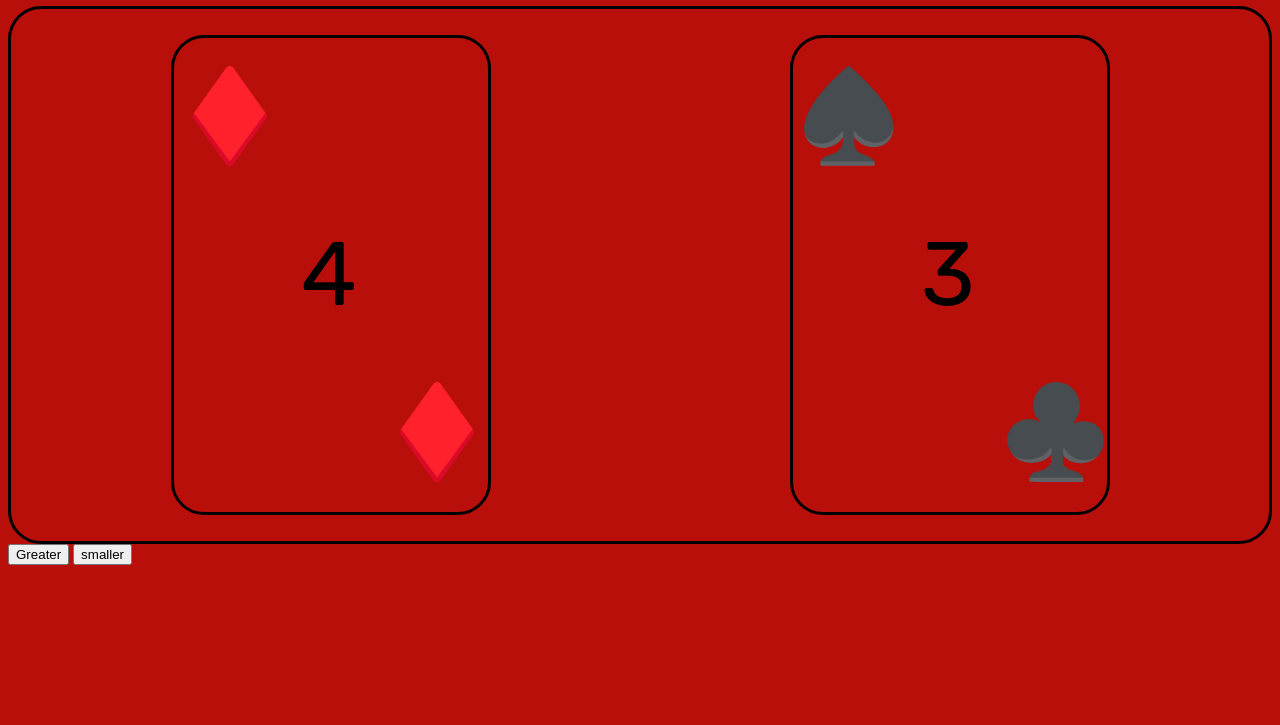
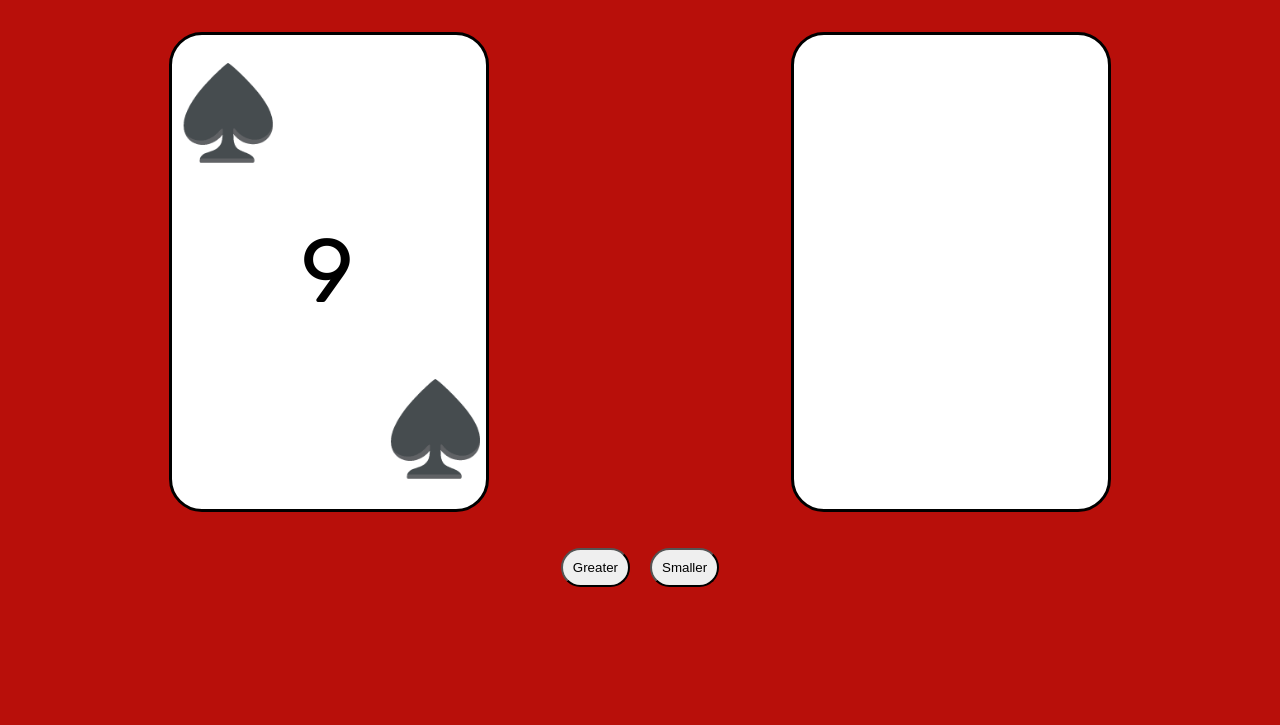
Before and after one commit to augusto-gs/202309-w3ch2-augusto-gomez, a plain HTML site: page index.html in a window 1280 px wide. Shown: the part 75-800 px from the top of the page. Drawn offline with Linux system fonts and the light colour scheme.

Commit message:
Add functions to generate cards values on web interface

```diff
--- a/index.html
+++ b/index.html
@@ -15,25 +15,26 @@
 
 <body>
   <header>
-    <h1>Guessing game: Greater or smaller</h1>
+    <h1 class="game-title">Guessing game: Greater or smaller</h1>
   </header>
   <main>
     <div class="cards-field">
       <ul class="card-field user-card">
-        <li class="top-left-suit">♦️</li>
-        <li class="center-number">4</li>
-        <li class="bottom-right-number">♦️</li>
+        <li class="top-left-suit user-card-suit"></li>
+        <li class="center-number user-character"></li>
+        <li class="bottom-right-suit user-card-suit"></li>
       </ul>
       <ul class="card-field invisible-card">
-        <li class="top-left-suit">♠️</li>
-        <li class="center-number">3</li>
-        <li class="bottom-right-number">♣️</li>
+        <li class="top-left-suit invisible-card-suit"></li>
+        <li class="center-number invisible-character"></li>
+        <li class="bottom-right-suit invisible-card-suit"></li>
       </ul>
     </div>
-    <div>
-      <button type="button">Greater</button>
-      <button type="button">smaller</button>
+    <div class="button-container">
+      <button type="button" class="button comparative-buttons">Greater</button>
+      <button type="button" class="button comparative-buttons">Smaller</button>
     </div>
+
   </main>
 </body>
 
--- a/js/index.js
+++ b/js/index.js
@@ -42,8 +42,35 @@ const getMatchResult = () => {
   const cardComparation = [invisibleCard, userCard];
 
   if (invisibleCard.cardValues < userCard.cardValues) {
-    return cardComparation.push("Greater");
+    cardComparation.push("Greater");
   } else if (invisibleCard.cardValues > userCard.cardValues) {
-    return cardComparation.push("Smaller");
+    cardComparation.push("Smaller");
   }
+
+  return cardComparation;
 };
+
+const invisibleCard = getRandomCard();
+const userCard = getRandomCard();
+
+const invisibleCardSuit = document.querySelectorAll(".invisible-card-suit");
+const userCardSuit = document.querySelectorAll(".user-card-suit");
+const userCardNumber = document.querySelector(".user-character");
+const invisibleCardNumber = document.querySelector(".invisible-character");
+
+const generateInvisibleCard = () => {
+  invisibleCardSuit.forEach((htmlElement) => {
+    htmlElement.textContent = invisibleCard.suit;
+  });
+
+  invisibleCardNumber.textContent = invisibleCard.character;
+};
+
+const generateUserCard = () => {
+  userCardSuit.forEach((htmlElement) => {
+    htmlElement.textContent = userCard.suit;
+  });
+
+  userCardNumber.textContent = userCard.character;
+};
+generateUserCard();
--- a/styles/styles.css
+++ b/styles/styles.css
@@ -30,9 +30,13 @@ ul {
 
 }
 
+.game-title {
+  display: flex;
+  justify-content: center;
+}
+
 .cards-field {
-  border-style: solid;
-  border-radius: 33px;
+
   padding: 10px;
   display: grid;
   grid-template-columns: repeat(2, 50%);
@@ -49,6 +53,7 @@ ul {
   grid-template-columns: repeat(3, 33%);
   align-items: center;
   text-align: center;
+  background-color: #ffffff;
 }
 
 li {
@@ -65,8 +70,19 @@ li {
   font-size: 90px;
 }
 
-.bottom-right-number
+.bottom-right-suit
 {
   grid-area: 3/3;
   font-size: 90px;
 }
+
+.button-container {
+display: flex;
+justify-content: center;
+}
+
+.button{
+  padding: 10px;
+  margin: 10px;
+  border-radius: 33px;
+}
```
